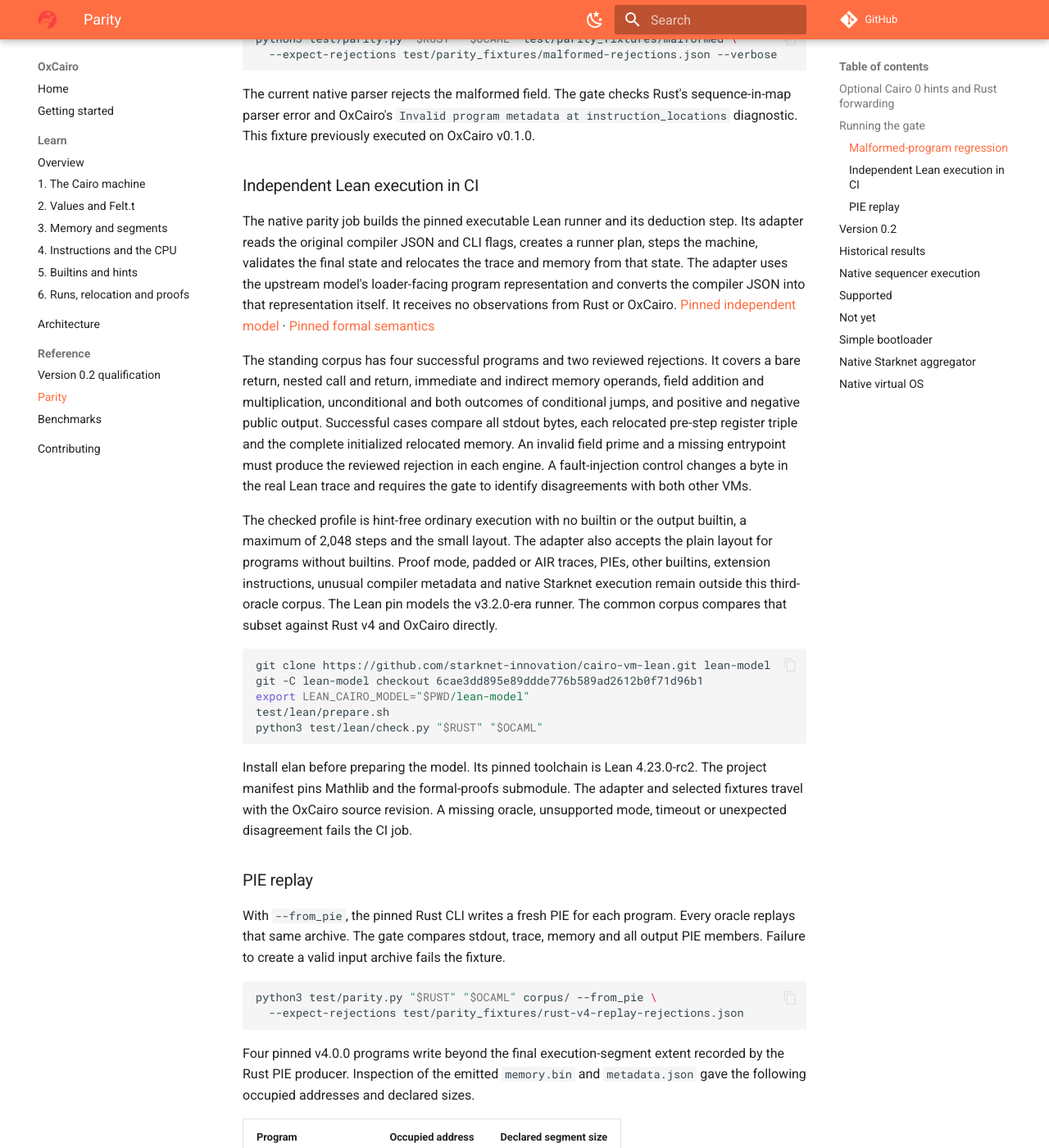
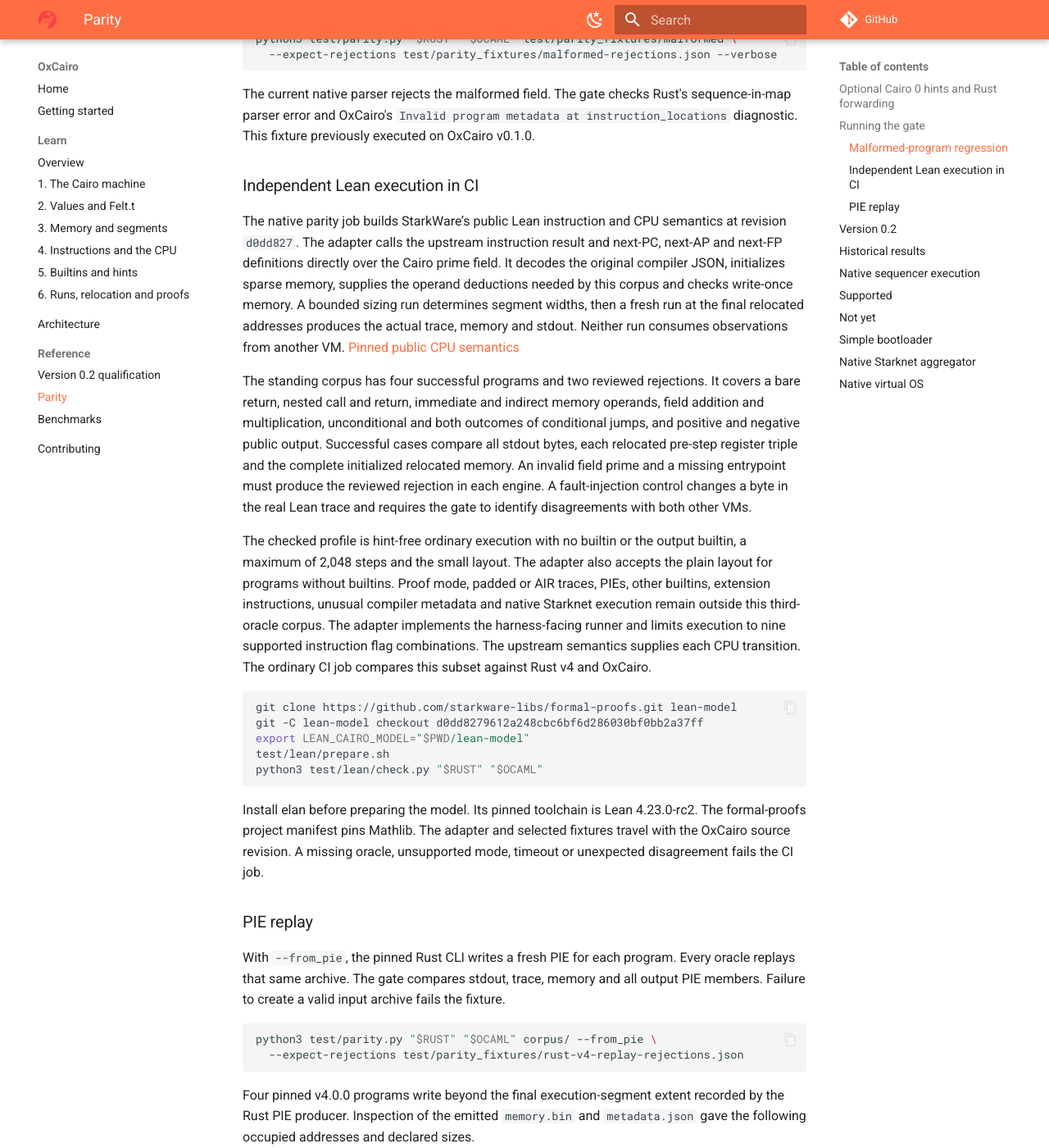
Before and after one commit to teddyjfpender/cairo-vm-ocaml, an MkDocs documentation site: the page built from docs/parity.md, in a window 1280 px wide and 1400 px high, scrolled down 2060 px. Shown: the whole window at 82% size. Built offline with MkDocs 1.6.1 and Material for MkDocs 9.7.7, drawn with Linux system fonts in a browser that asks for light colours; comment, search, counter and statistics services are not loaded.

Commit message:
Use the public StarkWare CPU semantics directly for all Lean register transitions

````diff
--- a/docs/parity.md
+++ b/docs/parity.md
@@ -69,21 +69,21 @@ diagnostic. This fixture previously executed on OxCairo v0.1.0.
 
 ### Independent Lean execution in CI
 
-The native parity job builds the pinned executable Lean runner and its deduction step. Its adapter reads the original compiler JSON and CLI flags, creates a runner plan, steps the machine, validates the final state and relocates the trace and memory from that state. The adapter uses the upstream model's loader-facing program representation and converts the compiler JSON into that representation itself. It receives no observations from Rust or OxCairo. [Pinned independent model](https://github.com/starknet-innovation/cairo-vm-lean/tree/6cae3dd895e89ddde776b589ad2612b0f71d96b1) · [Pinned formal semantics](https://github.com/starkware-libs/formal-proofs/tree/d0dd8279612a248cbc6bf6d286030bf0bb2a37ff)
+The native parity job builds StarkWare’s public Lean instruction and CPU semantics at revision `d0dd827`. The adapter calls the upstream instruction result and next-PC, next-AP and next-FP definitions directly over the Cairo prime field. It decodes the original compiler JSON, initializes sparse memory, supplies the operand deductions needed by this corpus and checks write-once memory. A bounded sizing run determines segment widths, then a fresh run at the final relocated addresses produces the actual trace, memory and stdout. Neither run consumes observations from another VM. [Pinned public CPU semantics](https://github.com/starkware-libs/formal-proofs/blob/d0dd8279612a248cbc6bf6d286030bf0bb2a37ff/Stwo/Verification/Semantics/Cpu.lean)
 
 The standing corpus has four successful programs and two reviewed rejections. It covers a bare return, nested call and return, immediate and indirect memory operands, field addition and multiplication, unconditional and both outcomes of conditional jumps, and positive and negative public output. Successful cases compare all stdout bytes, each relocated pre-step register triple and the complete initialized relocated memory. An invalid field prime and a missing entrypoint must produce the reviewed rejection in each engine. A fault-injection control changes a byte in the real Lean trace and requires the gate to identify disagreements with both other VMs.
 
-The checked profile is hint-free ordinary execution with no builtin or the output builtin, a maximum of 2,048 steps and the small layout. The adapter also accepts the plain layout for programs without builtins. Proof mode, padded or AIR traces, PIEs, other builtins, extension instructions, unusual compiler metadata and native Starknet execution remain outside this third-oracle corpus. The Lean pin models the v3.2.0-era runner. The common corpus compares that subset against Rust v4 and OxCairo directly.
+The checked profile is hint-free ordinary execution with no builtin or the output builtin, a maximum of 2,048 steps and the small layout. The adapter also accepts the plain layout for programs without builtins. Proof mode, padded or AIR traces, PIEs, other builtins, extension instructions, unusual compiler metadata and native Starknet execution remain outside this third-oracle corpus. The adapter implements the harness-facing runner and limits execution to nine supported instruction flag combinations. The upstream semantics supplies each CPU transition. The ordinary CI job compares this subset against Rust v4 and OxCairo.
 
 ```sh
-git clone https://github.com/starknet-innovation/cairo-vm-lean.git lean-model
-git -C lean-model checkout 6cae3dd895e89ddde776b589ad2612b0f71d96b1
+git clone https://github.com/starkware-libs/formal-proofs.git lean-model
+git -C lean-model checkout d0dd8279612a248cbc6bf6d286030bf0bb2a37ff
 export LEAN_CAIRO_MODEL="$PWD/lean-model"
 test/lean/prepare.sh
 python3 test/lean/check.py "$RUST" "$OCAML"
 ```
 
-Install elan before preparing the model. Its pinned toolchain is Lean 4.23.0-rc2. The project manifest pins Mathlib and the formal-proofs submodule. The adapter and selected fixtures travel with the OxCairo source revision. A missing oracle, unsupported mode, timeout or unexpected disagreement fails the CI job.
+Install elan before preparing the model. Its pinned toolchain is Lean 4.23.0-rc2. The formal-proofs project manifest pins Mathlib. The adapter and selected fixtures travel with the OxCairo source revision. A missing oracle, unsupported mode, timeout or unexpected disagreement fails the CI job.
 
 ### PIE replay
 
````
Also changed, not shown: 4 other files.
